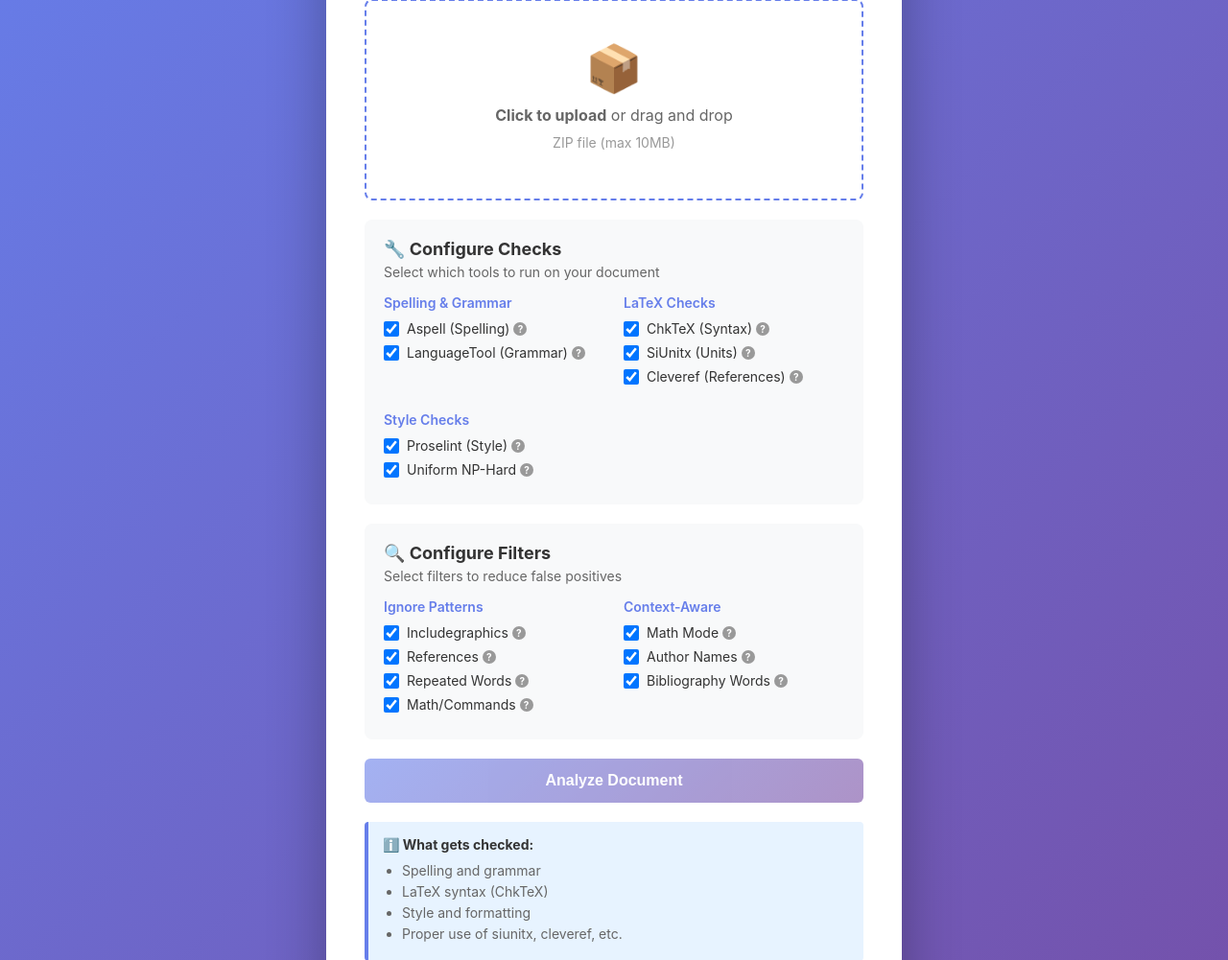
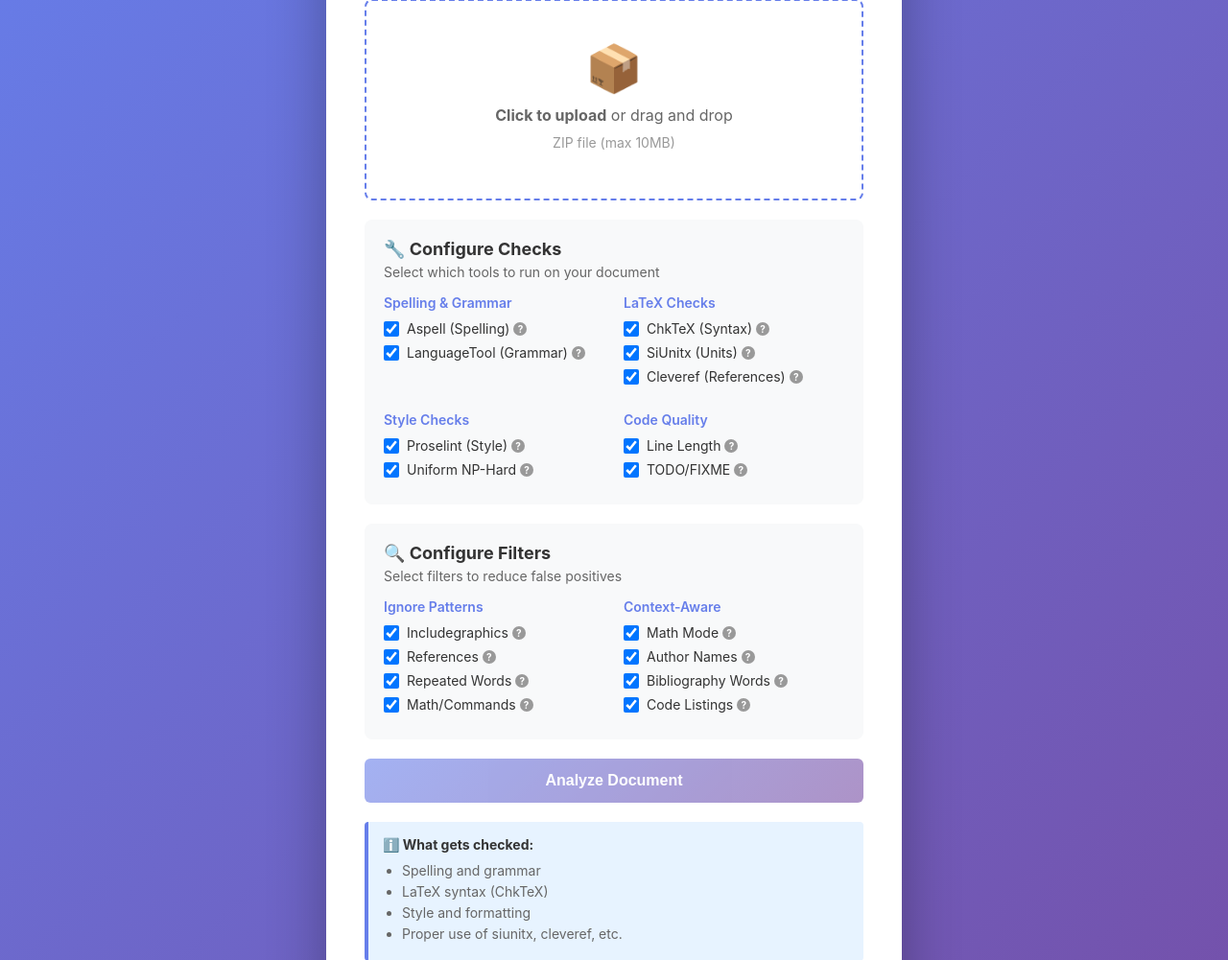
Before and after one commit to d-krupke/CheckMyTex, a FastAPI app: page / in a window 1280 px wide. Shown: the part 160-1161 px from the top of the page at 96% size. Run offline with FastAPI, Linux system fonts and the light colour scheme; parts of the project's set-up code (start-up, migrations or seed data) failed here and were passed over.

Commit message:
feat: add new checkers and filters to web interface
Added frontend UI for the three new high-priority features:

## New Checkers (Code Quality section)
- Line Length: Detects lines >100 chars
- TODO/FIXME: Finds draft markers and unfinished work

## New Filters (Context-Aware section)
- Code Listings: Ignores errors in lstlisting, verbatim, minted

All options include tooltips explaining their purpose and usage.
Default: all enabled to provide comprehensive checking out of the box.

```diff
--- a/web_app/templates/index.html
+++ b/web_app/templates/index.html
@@ -397,6 +397,26 @@
                             </span>
                         </label>
                     </div>
+
+                    <div class="config-group">
+                        <h4>Code Quality</h4>
+                        <label class="checkbox-label">
+                            <input type="checkbox" name="checker" value="linelength" checked>
+                            <span class="tooltip">
+                                Line Length
+                                <span class="tooltip-icon">?</span>
+                                <span class="tooltip-text">Detects lines exceeding 100 characters. Long lines make version control diffs harder to read and reduce overall code readability.</span>
+                            </span>
+                        </label>
+                        <label class="checkbox-label">
+                            <input type="checkbox" name="checker" value="todo" checked>
+                            <span class="tooltip">
+                                TODO/FIXME
+                                <span class="tooltip-icon">?</span>
+                                <span class="tooltip-text">Finds TODO, FIXME, XXX comments and \todo{} commands. Helps ensure no draft markers or unfinished work remains before publication.</span>
+                            </span>
+                        </label>
+                    </div>
                 </div>
             </div>
 
@@ -465,6 +485,14 @@
                                 Bibliography Words
                                 <span class="tooltip-icon">?</span>
                                 <span class="tooltip-text">Ignores words found in your bibliography entries. Technical terms and names from citations shouldn't be flagged as errors.</span>
+                            </span>
+                        </label>
+                        <label class="checkbox-label">
+                            <input type="checkbox" name="filter" value="codelistings" checked>
+                            <span class="tooltip">
+                                Code Listings
+                                <span class="tooltip-icon">?</span>
+                                <span class="tooltip-text">Ignores errors within code listing environments (lstlisting, verbatim, minted). Programming code has different syntax rules and shouldn't trigger language checks.</span>
                             </span>
                         </label>
                     </div>
```
